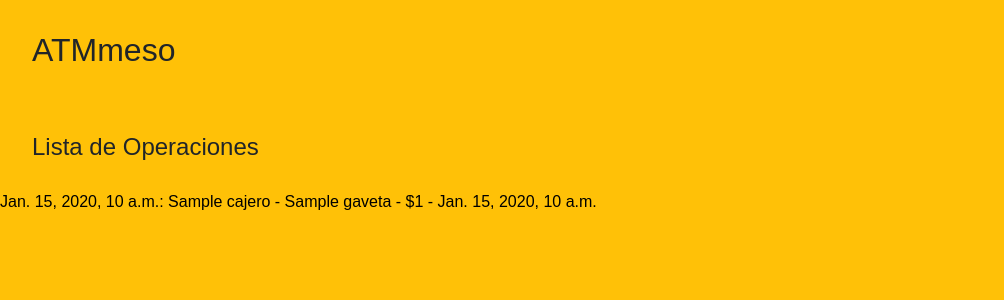
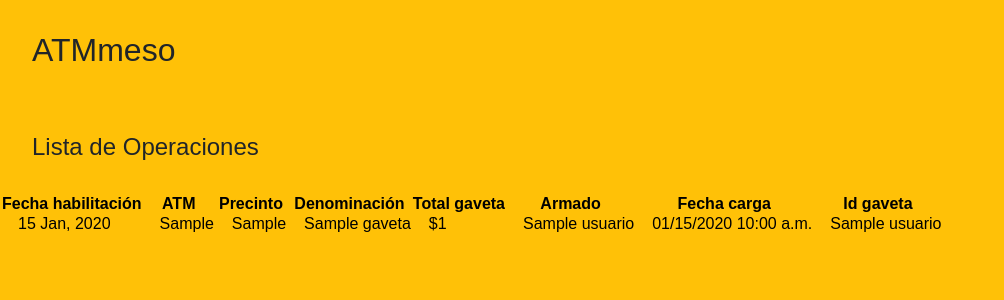
Before and after one commit to santibovina/ATMMESO2024, a Django app: template cajeros/operaciones/templates/operaciones/lista_operaciones.html in a window 1280 px wide. Shown: the top 300 px of the page, without its empty margins (0-1004 px from the left). Run offline with Django 5.2, Linux system fonts and the light colour scheme; the template is opened without the code that fills it: most values are stand-ins (such as "Sample title", 1, 10 or a date in 2020).

Commit message:
Dar formato lista de operaciones

```diff
--- a/cajeros/operaciones/static/style.css
+++ b/cajeros/operaciones/static/style.css
@@ -25,3 +25,7 @@ form {
 .landing__menu {
 
 }
+
+table tr td {
+    padding-left: 1rem;
+}
--- a/cajeros/operaciones/templates/operaciones/lista_operaciones.html
+++ b/cajeros/operaciones/templates/operaciones/lista_operaciones.html
@@ -8,10 +8,34 @@
 <body>
     <h1>ATMmeso</h1>
     <h2>Lista de Operaciones</h2>
-    <ul>
+    <table>
+        <tr>
+            <th>Fecha habilitación</th>
+            <th>ATM</th>
+            <th>Precinto</th>
+            <th>Denominación</th>
+            <th>Total gaveta</th>
+            <th>Armado</th>
+            <th>Fecha carga</th>
+            <th>Id gaveta</th>
+        </tr>
+
         {% for operacion in operaciones %}
-        <li>{{ operacion.fecha_operacion }}: {{ operacion.cajero }} - {{ operacion.gaveta }} - ${{ operacion.total_por_gaveta }} - {{ operacion.fecha_actualizacion }}</li>
+
+        <tr>
+            <td>{{ operacion.fecha_habilitacion|date:"d M, Y" }}</td>
+            <td>{{ operacion.cajero.id_cajero }}</td>
+            <td>{{ operacion.precinto_gaveta }}</td>
+            <td>{{ operacion.gaveta.denominacion_billete }}</td>
+            <td>${{ operacion.total_por_gaveta }}</td>
+            <td>{{ operacion.usuario }}</td>
+            <td>{{ operacion.fecha_operacion|date:"SHORT_DATE_FORMAT" }} {{ operacion.fecha_operacion|time:"h:i a" }}</td>
+            <td>{{ operacion.usuario }}</td>
+        </tr>
+
         {% endfor %}
-    </ul>
+
+    </table>
+
 </body>
 </html>
```
